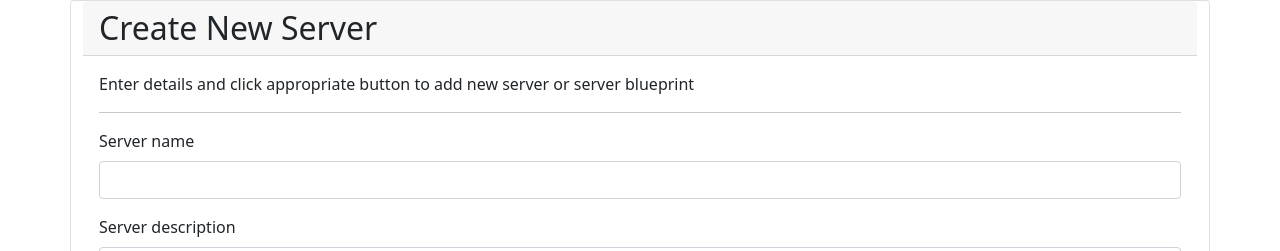
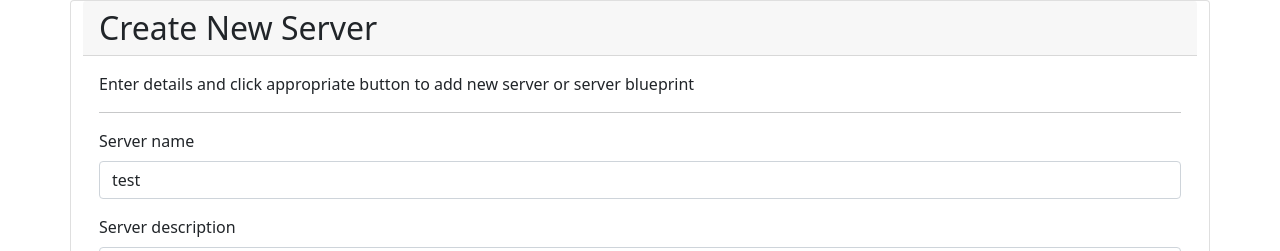
Before and after one commit to kamil-nawrot/recipe-book, an Angular app: page / in a window 1280 px wide. Shown: the top 251 px of the page. Built offline with nearby package versions, Linux system fonts and the light colour scheme.

Commit message:
enabled communication flow from child to parent using custom event emitters

```diff
--- a/src/app/app.component.html
+++ b/src/app/app.component.html
@@ -9,6 +9,6 @@
 <!--</main>-->
 
 <main class="container">
-  <app-server-cockpit></app-server-cockpit>
+  <app-server-cockpit (addServer)="onServerAdded($event)" (addBlueprint)="onBlueprintAdded($event)"></app-server-cockpit>
   <app-server-element *ngFor="let serverElement of serverElements" [element]="serverElement"></app-server-element>
 </main>
--- a/src/app/app.component.ts
+++ b/src/app/app.component.ts
@@ -1,4 +1,5 @@
 import { Component } from '@angular/core';
+import {Server} from "./playground/shared/server.model";
 
 @Component({
   selector: 'app-root',
@@ -11,4 +12,12 @@ export class AppComponent {
     { type: 'server', name: 'Test Server', description: 'Server for testing purposes.' }
   ]
 
+  onServerAdded(serverData: Server) {
+    this.serverElements.push(serverData)
+  }
+
+  onBlueprintAdded(blueprintData: Server) {
+    this.serverElements.push(blueprintData)
+  }
+
 }
--- a/src/app/playground/server-cockpit/server-cockpit.component.html
+++ b/src/app/playground/server-cockpit/server-cockpit.component.html
@@ -7,16 +7,16 @@
       <form>
         <div class="mb-3">
           <label for="server-name" class="form-label">Server name</label>
-          <input id="server-name" type="text" class="form-control" />
+          <input id="server-name" name="server-name" type="text" class="form-control" [(ngModel)]="newServerName" />
         </div>
         <div class="mb-3">
           <label for="server-desc" class="form-label">Server description</label>
-          <input id="server-desc" type="text" class="form-control" />
+          <input id="server-desc" name="server-description" type="text" class="form-control" [(ngModel)]="newServerDescription" />
         </div>
         <hr />
         <section class="btn-group">
-          <button class="btn btn-primary">Add server</button>
-          <button class="btn btn-secondary">Add server blueprint</button>
+          <button class="btn btn-primary" (click)="onAddServer()">Add server</button>
+          <button class="btn btn-secondary" (click)="onAddBlueprint()">Add server blueprint</button>
         </section>
       </form>
     </section>
--- a/src/app/playground/server-cockpit/server-cockpit.component.ts
+++ b/src/app/playground/server-cockpit/server-cockpit.component.ts
@@ -1,4 +1,5 @@
-import { Component, OnInit } from '@angular/core';
+import {Component, EventEmitter, OnInit, Output} from '@angular/core';
+import {Server} from "../shared/server.model";
 
 @Component({
   selector: 'app-server-cockpit',
@@ -7,8 +8,21 @@ import { Component, OnInit } from '@angular/core';
 })
 export class ServerCockpitComponent implements OnInit {
 
-  newServerName = ""
+  newServerName = "test"
   newServerDescription = ""
+
+  @Output() addServer = new EventEmitter<Server>()
+  @Output() addBlueprint = new EventEmitter<Server>()
+
+  onAddServer() {
+    console.log(this.newServerName)
+    console.log(this.newServerDescription)
+    this.addServer.emit(new Server("server", this.newServerName, this.newServerDescription))
+  }
+
+  onAddBlueprint() {
+    this.addBlueprint.emit(new Server("server-blueprint", this.newServerName, this.newServerDescription))
+  }
 
   constructor() { }
 
--- a/src/app/playground/server-element/server-element.component.ts
+++ b/src/app/playground/server-element/server-element.component.ts
@@ -1,4 +1,5 @@
 import {Component, Input, OnInit} from '@angular/core';
+import {Server} from "../shared/server.model";
 
 @Component({
   selector: 'app-server-element',
@@ -7,12 +8,9 @@ import {Component, Input, OnInit} from '@angular/core';
 })
 export class ServerElementComponent {
 
-  @Input()
-  // @ts-ignore
-  element: { type: string, name: string, description: string }
+  @Input() element: Server = new Server("server", "", "")
 
   constructor() {
-
   }
 
 }
--- /dev/null
+++ b/src/app/playground/shared/server.model.ts
@@ -0,0 +1,3 @@
+export class Server {
+  constructor(public type: string, public name: string, public description: string) {}
+}
```
